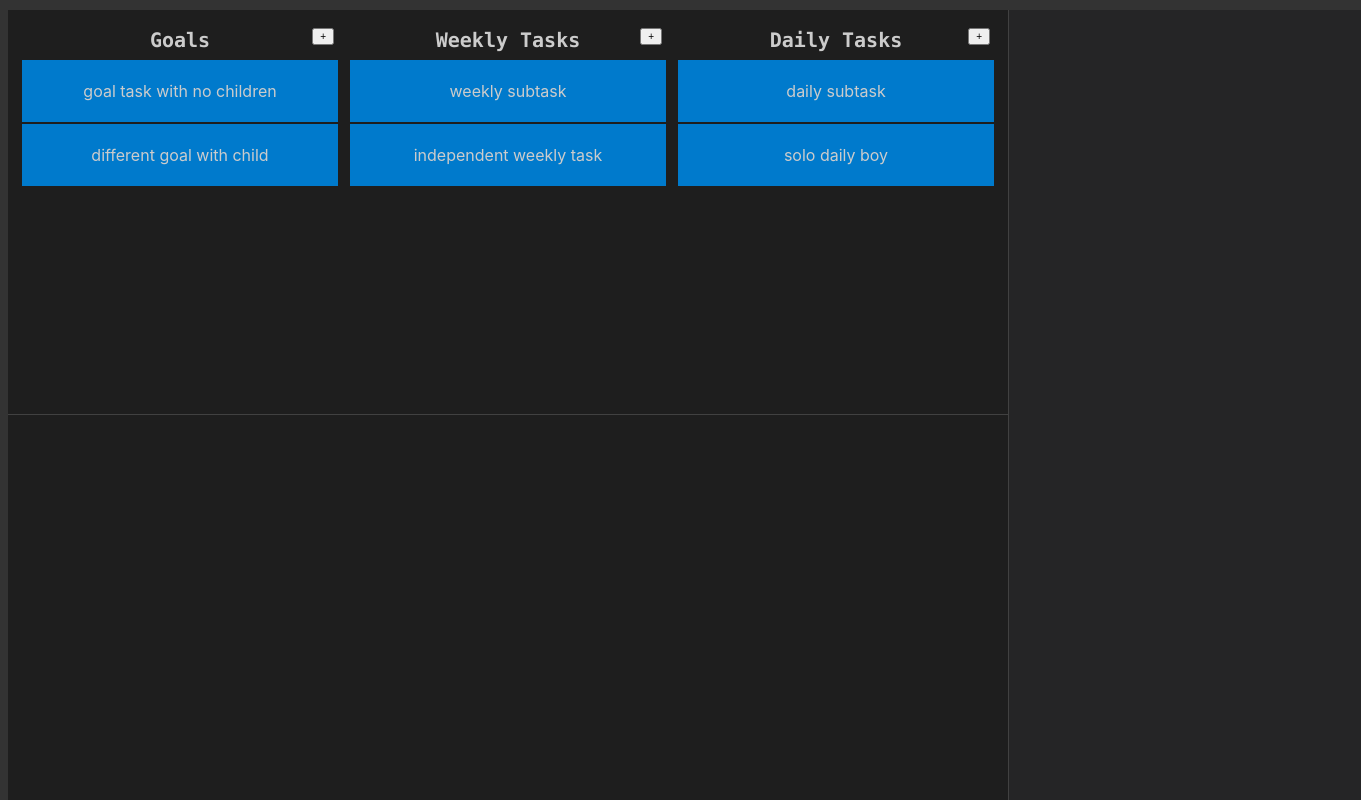
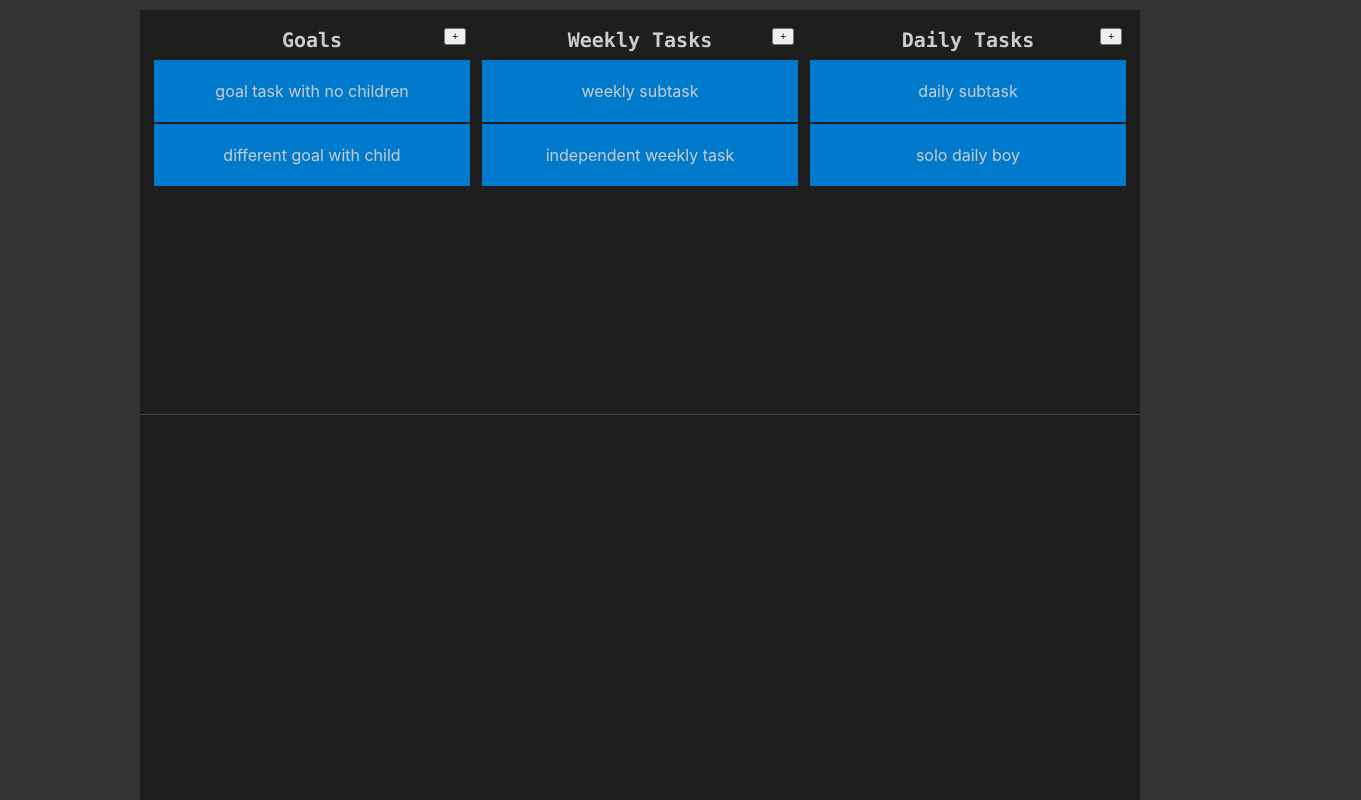
Before and after one commit to AlexJohnKennedy/TrackYourTodos, a React (Create React App) app: page / in a window 1280 px wide. Shown: the top 800 px of the page, 1361 px wide, since content can reach past the window. Built offline with nearby package versions, Linux system fonts and the light colour scheme.

Commit message:
added a hardcoded media query value to switch to small layout

```diff
--- a/src/css/App.css
+++ b/src/css/App.css
@@ -20,9 +20,8 @@
   --muted-green-icon: #587C0C;
   --light-blue-icon: #36A3F0;
 
-  /* layout spacings */
-
-  font-size: 62.5%;
+  font-size: 62.5%;   /* Converts 10px == 1rem */
+  --font-size-ratio: 1000px;   /* used for media query calculations */
 }
 
 * {
--- a/src/css/BacklogSection.css
+++ b/src/css/BacklogSection.css
@@ -6,10 +6,6 @@
     padding-top: var(--top-padding-amount);
     padding-left: var(--board-spacing-amount);
     padding-right: var(--board-spacing-amount);
-
-    border-left: 1px solid var(--divider-colour);
-
-    display: inline-flex;
 }
 
 .BacklogSection .placeholder {
--- a/src/css/GridLayout.css
+++ b/src/css/GridLayout.css
@@ -1,3 +1,6 @@
+/* NOTE: NEED TO USE A SASS PREPROCESSOR TO DO VARIABLE BASED CALCULATION FOR MEDIA QUERY!
+ * CSS DOES NOT SUPPORT VARIABLES IN MEDIA QUERIES NATIVELY! */
+@media (min-width: 1350px) {
     #root {
         --top-padding-amount: 0.4rem;
         --board-spacing-amount: 0.8rem;
@@ -24,10 +27,60 @@
         grid-column-end: 5;
         grid-row-start: 1;
         grid-row-end: 3;
+
+        border-left: 1px solid var(--divider-colour);
+        display: inline-flex;
     }
     .TaskStatisticsSection {
         grid-column-start: 2;
         grid-column-end: 3;
         grid-row-start: 2;
         grid-row-end: 3;
+
+        display: inline-flex;
+
+        border-top: 1px solid var(--divider-colour);
+
+        /* TEMP PLACEHOLDER */
+        height: 45rem;
     }
+}
+@media (max-width: 1350px) {
+    #root {
+        --top-padding-amount: 0.4rem;
+        --board-spacing-amount: 0.8rem;
+
+        --active-tasks-min-total-width: 100rem;
+        --active-tasks-min-total-width-when-squashed: 80rem;
+        --backlog-tasks-total-width: 33.6rem;
+
+        --divider-column-width: 0rem;
+        --border-radius: 0rem;
+
+        display: grid;
+        grid-template-columns: 1fr auto 1fr;
+    }
+
+    .ActiveTaskSection {
+        grid-column-start: 2;
+        grid-column-end: 3;
+        grid-row-start: 1;
+        grid-row-end: 2;
+    }
+    .BacklogSection {
+        display: none;  /* For now. Later we will make the backlog section tab-selectable in the same section as the stats section! */
+    }
+    .TaskStatisticsSection {
+        grid-column-start: 2;
+        grid-column-end: 3;
+        grid-row-start: 2;
+        grid-row-end: 3;
+
+        display: inline-flex;
+
+        border-top: 1px solid var(--divider-colour);
+
+        /* TEMP PLACEHOLDER */
+        height: 45rem;
+    }
+}
--- a/src/css/TaskStatisticsSection.css
+++ b/src/css/TaskStatisticsSection.css
@@ -1,16 +1,10 @@
 .TaskStatisticsSection {
     background-color: var(--editor-background-colour);
-    border-top: 1px solid var(--divider-colour);
-
-    /* TEMP PLACEHOLDER */
-    height: 45rem;
 
     padding-top: var(--top-padding-amount);
     padding-bottom: var(--top-padding-amount);
     padding-left: var(--board-spacing-amount);
     padding-right: var(--board-spacing-amount);
-
-    display: inline-flex;
 }
 
 .TaskStatisticsSection .placeholder {
```
Also changed, not shown: 1 other file (tests, documents, lock files or other folders). Lines whose indentation alone changed are shown as unchanged.
